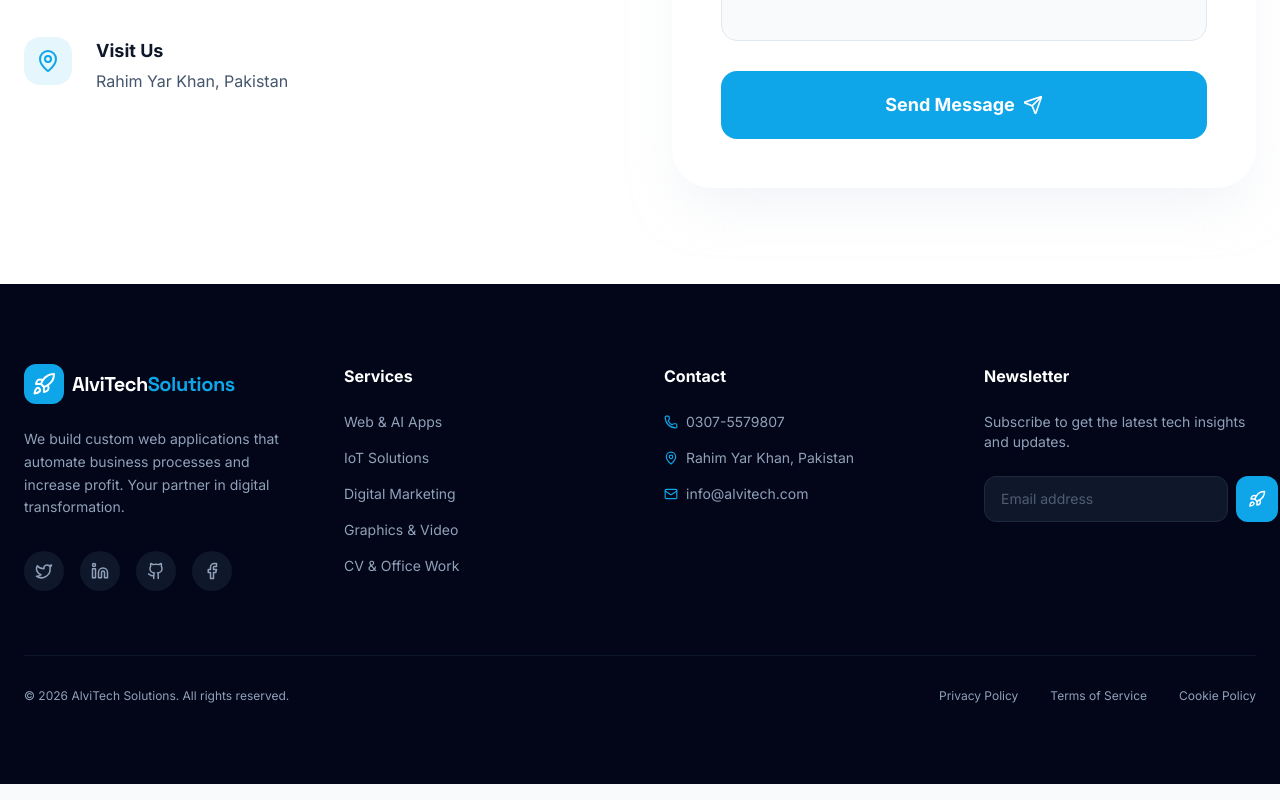
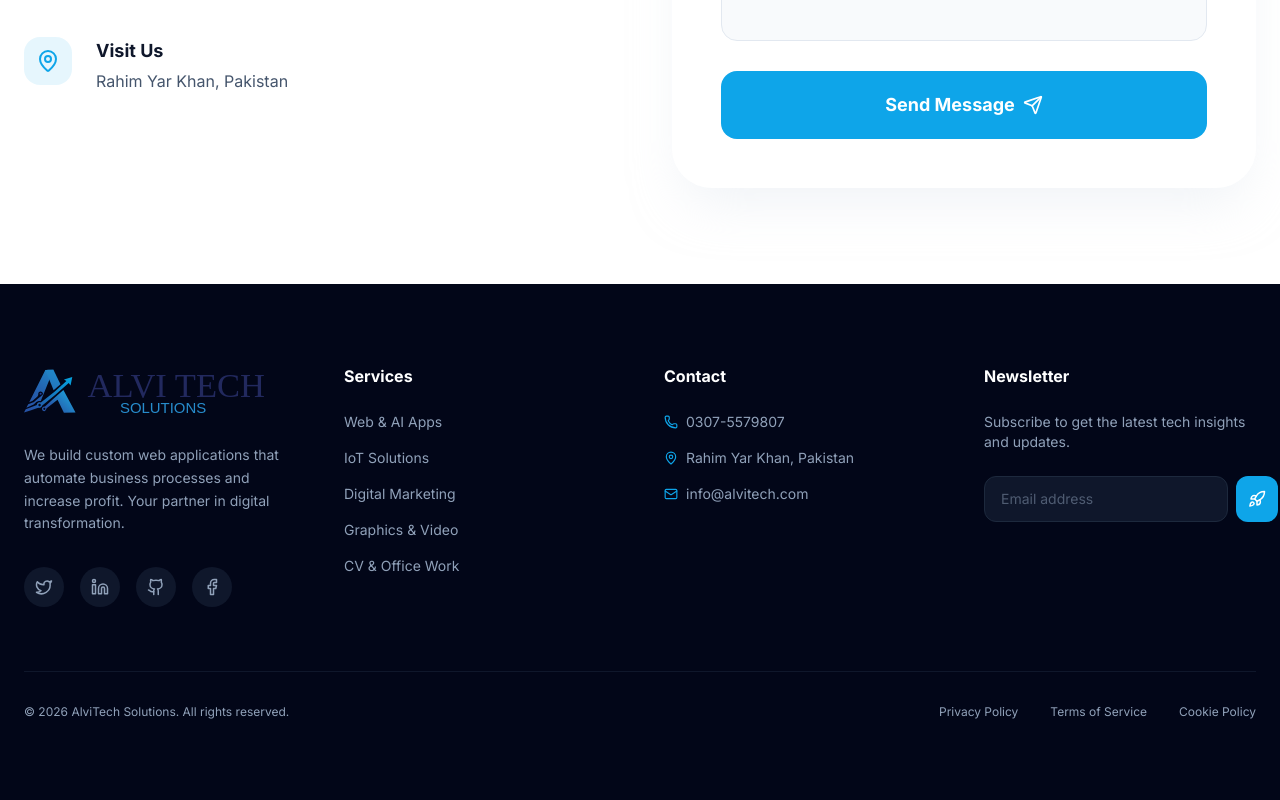
Before and after one commit to WaseemAkramAlvi/alvitechsolutions, a React (Vite) app: page / in a window 1280 px wide. Shown: the part 7141-7941 px from the top of the page. Built offline with nearby package versions, Linux system fonts and the light colour scheme.

Commit message:
feat: replace text logo with Logo.svg image in Footer

```diff
--- a/src/components/Footer.tsx
+++ b/src/components/Footer.tsx
@@ -1,5 +1,6 @@
 import React from 'react';
 import { Rocket, Twitter, Linkedin, Github, Facebook, Phone, MapPin, Mail } from 'lucide-react';
+import Logo from '../assets/Logo.svg';
 
 const Footer = () => {
   const currentYear = new Date().getFullYear();
@@ -9,13 +10,8 @@ const Footer = () => {
       <div className="max-w-7xl mx-auto px-6">
         <div className="grid md:grid-cols-2 lg:grid-cols-4 gap-12 mb-16">
           <div className="col-span-1 lg:col-span-1">
-            <a href="/" className="flex items-center gap-2 mb-6">
-              <div className="w-10 h-10 bg-primary rounded-xl flex items-center justify-center text-white">
-                <Rocket size={24} />
-              </div>
-              <span className="font-display font-bold text-xl tracking-tight text-white">
-                AlviTech<span className="text-primary">Solutions</span>
-              </span>
+            <a href="/" className="flex items-center mb-6">
+              <img src={Logo} alt="AlviTech Solutions" className="h-14 w-auto object-contain" />
             </a>
             <p className="text-sm leading-relaxed mb-8">
               We build custom web applications that automate business processes and increase profit. Your partner in digital transformation.
```
